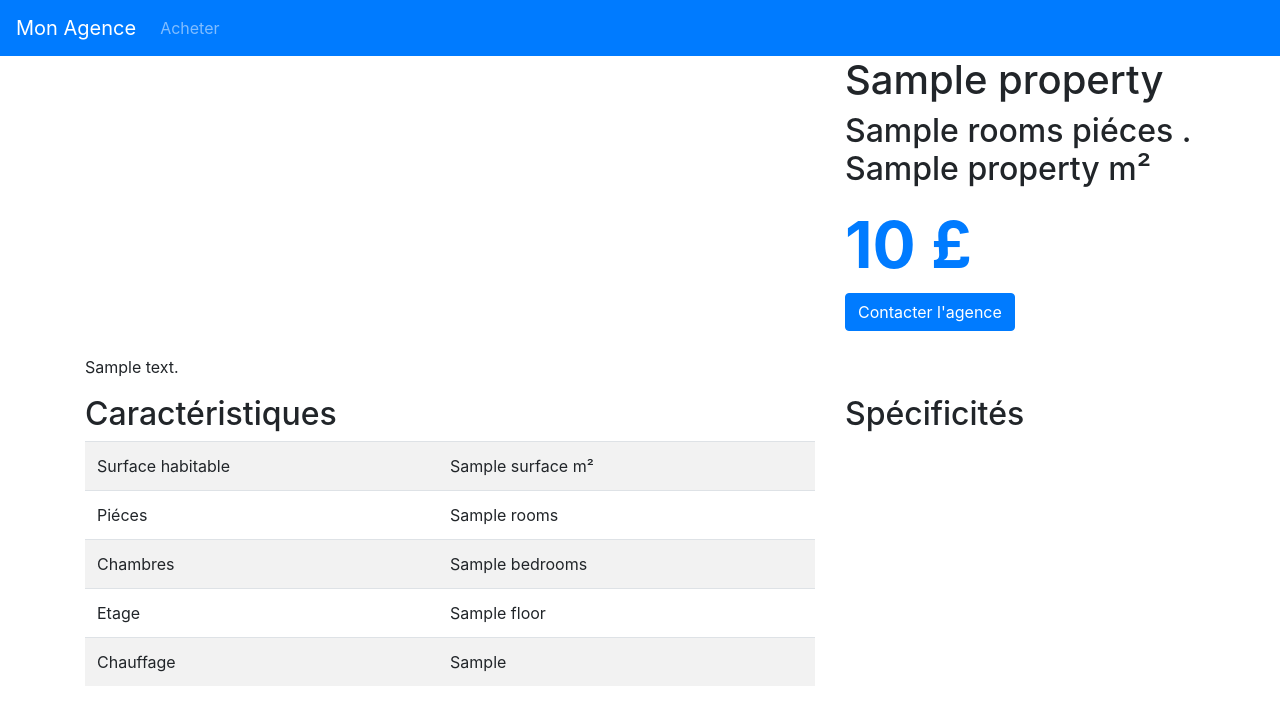
After one commit to Chaftar-Yosser/formation-sf, a Symfony app: template templates/property/show.html.twig in a window 1280 px wide. The commit adds this page. Shown: the top 725 px of the page. Run offline with Twig, Linux system fonts and the light colour scheme; the template is opened without the code that fills it: most values are stand-ins (such as "Sample title", 1, 10 or a date in 2020); some libraries are stand-ins or nearby versions.

Commit message:
bootsrap

```diff
--- a/composer.json
+++ b/composer.json
@@ -7,6 +7,7 @@
         "php": ">=8.0.2",
         "ext-ctype": "*",
         "ext-iconv": "*",
+        "cocur/slugify": "^4.1",
         "doctrine/annotations": "^1.0",
         "doctrine/doctrine-bundle": "^2.5",
         "doctrine/doctrine-migrations-bundle": "^3.2",
--- /dev/null
+++ b/templates/property/show.html.twig
@@ -0,0 +1,58 @@
+{% extends 'base.html.twig' %}
+{% block title  property.title %}
+
+{% block body %}
+    <div class="jumbotrom">
+        <div class="container">
+            <div class="row">
+                <div class="col-md-8">
+
+                </div>
+                <div class="col-md-4">
+                    <h1>{{ property.title }}</h1>
+                    <h2>{{ property.rooms }} piéces . {{ property.title }} m² </h2>
+                    <div class="text-primary" style="font-size: 4rem;font-weight: bold;">{{  property.FormattedPrice }} £</div>
+                    <a href="#" class="btn btn-primary">Contacter l'agence</a>
+                </div>
+            </div>
+        </div>
+    </div>
+
+    <div class="container mt-4">
+
+       <p>
+            {{ property.description | nl2br }}
+        </p>
+
+         <div class="row">
+            <div class="col-md-8">
+                <h2>Caractéristiques</h2>
+                <table class="table table-striped " >
+                    <tr>
+                        <td>Surface habitable</td>
+                        <td>{{ property.surface }} m²</td>
+                    </tr>
+                    <tr>
+                        <td>Piéces</td>
+                        <td>{{ property.rooms }} </td>
+                    </tr>
+                    <tr>
+                        <td>Chambres</td>
+                        <td>{{ property.bedrooms }} </td>
+                    </tr>
+                    <tr>
+                        <td>Etage</td>
+                        <td>{{ property.floor }} </td>
+                    </tr>
+                    <tr>
+                        <td>Chauffage</td>
+                        <td>{{ property.heatType }} </td>
+                    </tr>
+                </table>
+            </div>
+            <div class="col-md-4">
+                <h2>Spécificités</h2>
+            </div>
+        </div>
+    </div>
+{% endblock %}
```
Also changed, not shown: src/Controller/HomeController.php (+8 -3 lines), src/Controller/PropertyController.php (+22 -5 lines), src/Entity/Property.php (+20 -2 lines), src/Repository/PropertyRepository.php (+28 -4 lines), templates/pages/home.html.twig (+21 -0 lines), 2 other files.
